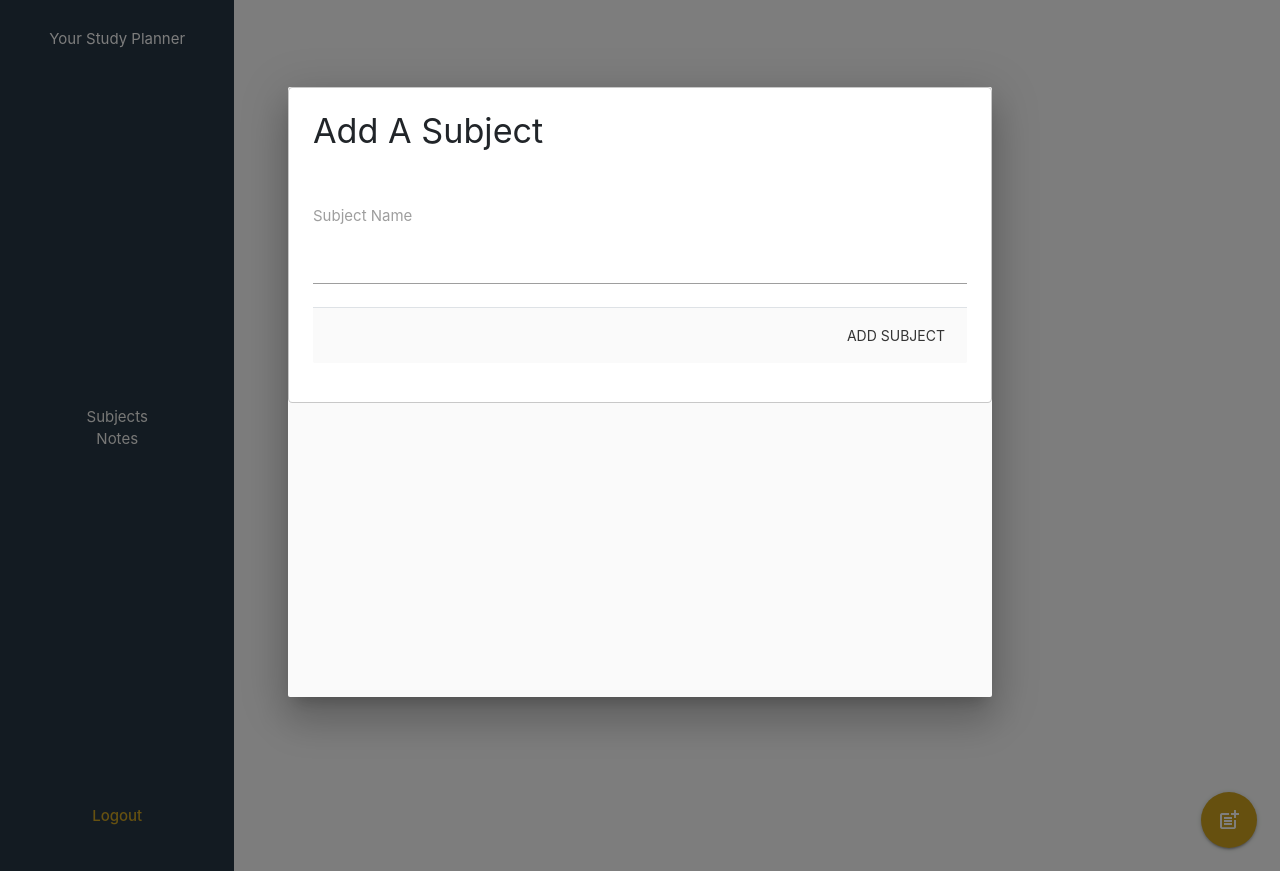
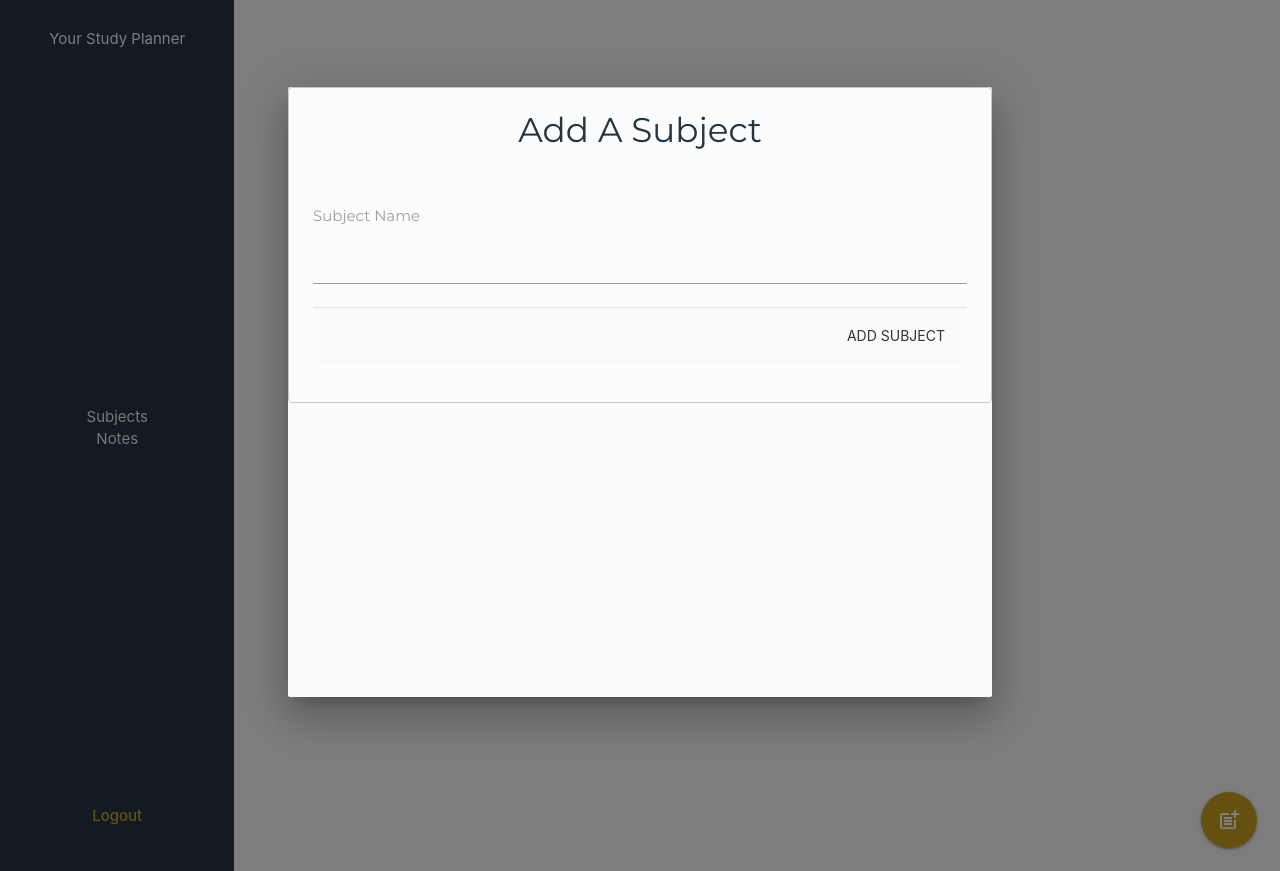
Before and after one commit to ClaireLally8/StudyPal, a Flask app: page /modules in a window 1280 px wide, after a click on "post_add". Run offline with Flask 2, Linux system fonts and the light colour scheme; the visitor is signed in with stand-in values (Sample User, id 1); data that the repository does not hold is empty; some libraries are stand-ins or nearby versions.

Commit message:
final stylings to headings and modals

```diff
--- a/static/css/css.css
+++ b/static/css/css.css
@@ -9,7 +9,8 @@ CDA21F
 
 CSS is organised by pages */
 
-
+@import url('https://fonts.googleapis.com/css2?family=Montserrat&display=swap');
+@import url('https://fonts.googleapis.com/css2?family=Hind&family=Libre+Baskerville&display=swap');
 html {
   min-height: 100vh;
 }
@@ -18,6 +19,28 @@ body {
   margin-left: 15.625rem!important;
   position: relative;
   background-color: #FBFCFB;
+}
+.subheading {
+    font-family:Montserrat;
+    font-size:3rem;
+    color: #253443;
+    text-transform:uppercase;
+    padding-bottom:2rem;
+}
+.subline {
+    font-family: hind;
+    letter-spacing:1px;
+    color:#253443;
+    text-align:center;
+    padding-bottom:2rem;
+}
+.divider {
+  max-width: 5rem;
+  border-width: .2rem;
+  margin-top: 0rem;
+  margin-bottom: 1rem;
+  border: none;
+  border-top: 1px solid #253443;
 }
 /* NAVBAR */
 .container {
@@ -151,6 +174,28 @@ button.accordion.is-open {
 .dropdown-content li>span:hover {
     background-color:#B3C1CE;
 }
+/* MODAL STYLING */
+.modal .modal-content {
+    font-family: "Montserrat";
+    text-align:center;
+    background-color: #FBFCFB;
+    color:#253443;
+}
+.modal-footer {
+    background-color: #B3C1CE;
+    color:#253443;
+}
+.btn {
+    background-color: #253443;
+    color:#FBFCFB;
+}
+.btn:hover {
+    background-color:#cda21f;
+    color:#37475F;
+}
+.large {
+    height:6rem;
+}
 @media only screen and (max-width: 768px) {
 
   body {
```
Also changed, not shown: static/css/style.css (+18 -2 lines).
